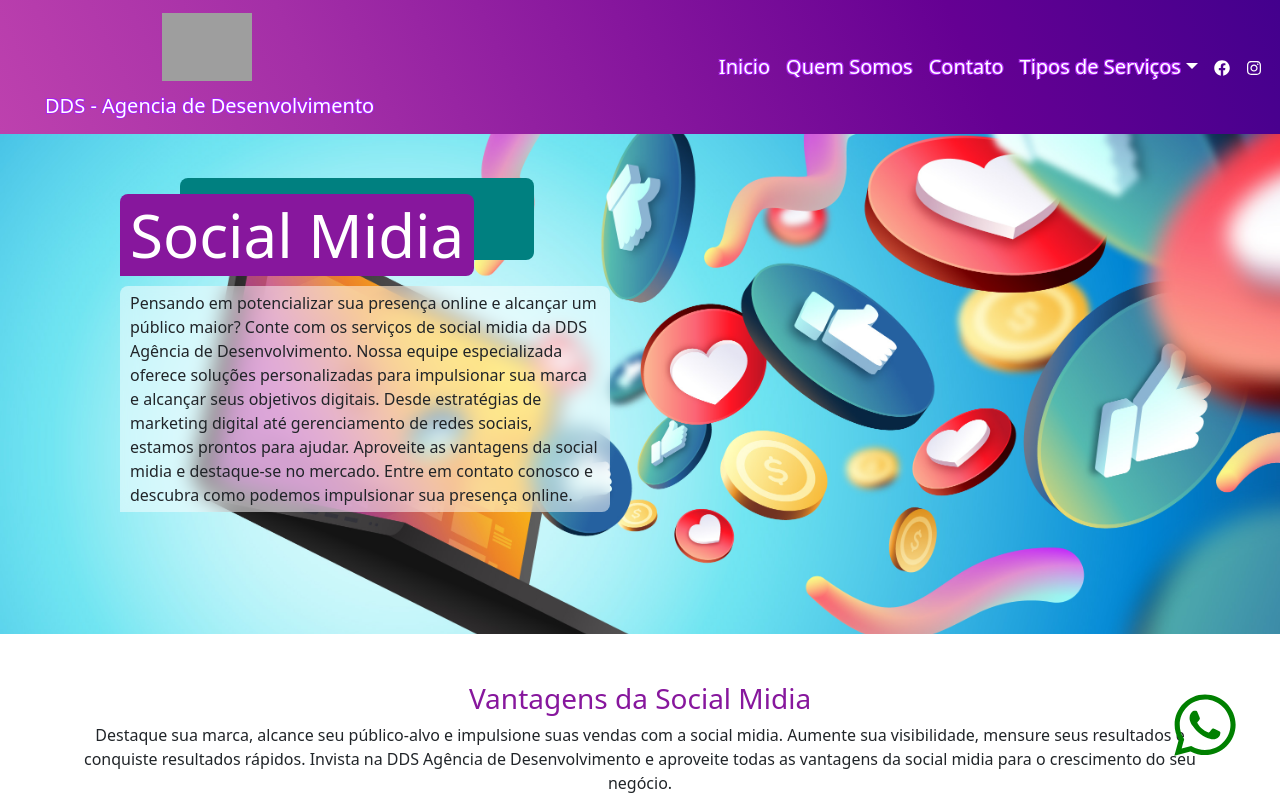
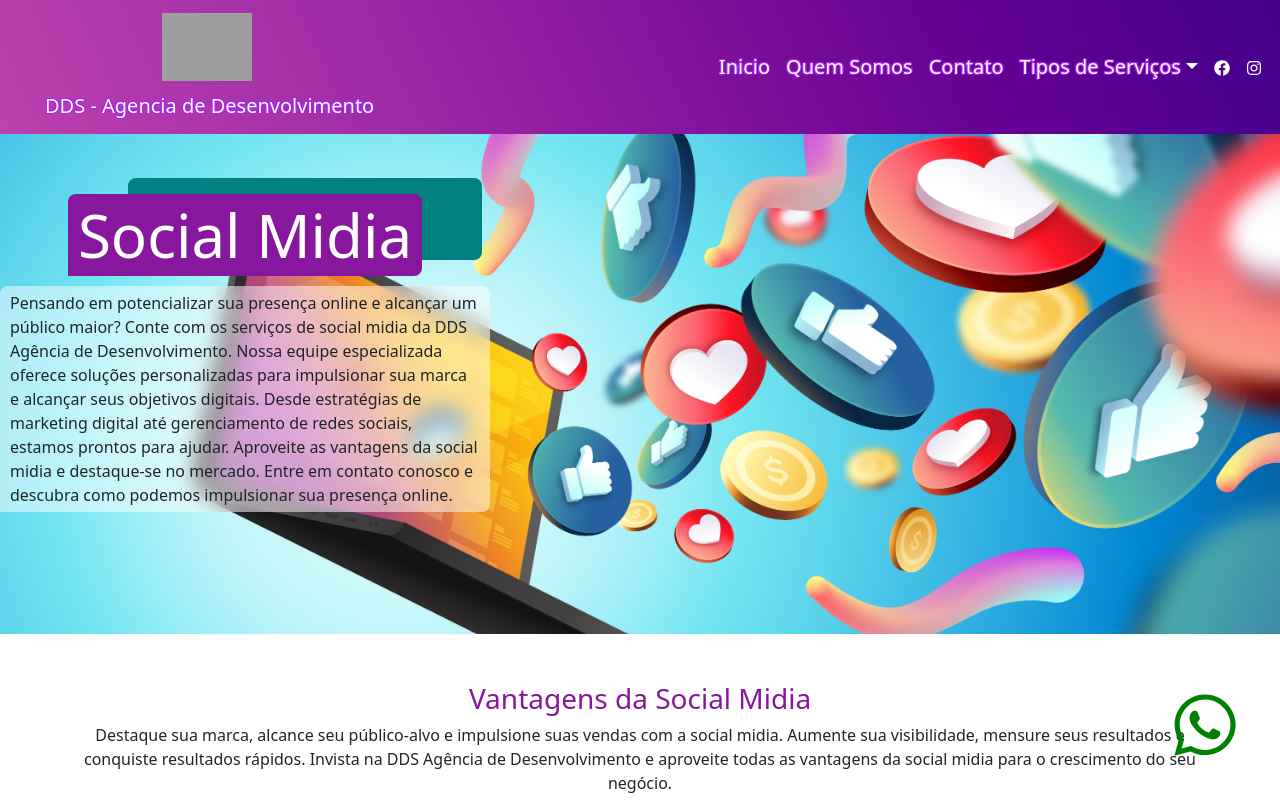
Before and after one commit to diegogaldino-dev/agenciadds, a React (Create React App) app: page /social-midia in a window 1280 px wide. Shown: the top 800 px of the page. Built offline with nearby package versions, Linux system fonts and the light colour scheme; grey boxes are pictures that could not be loaded.

Commit message:
adjusting responsiveness

```diff
--- a/src/components/pages/SocialMedia.jsx
+++ b/src/components/pages/SocialMedia.jsx
@@ -1,5 +1,5 @@
 import React from "react";
-import { Image, Title, Text, TextImportancia, BackImagemMidia,TextBackground,ParagrafoDoTextBackground, DivTextCreater } from "./style";
+import { Image, TitleMark, Text, TextImportancia, BackImagemMidia,TextBackground,ParagrafoDoTextBackground, DivTextCreater } from "./style";
 import { FaChevronRight } from "react-icons/fa";
 import { AiFillFileText } from 'react-icons/ai';
 import { BsCodeSlash } from 'react-icons/bs';
@@ -19,10 +19,10 @@ const Social_Media = () => {
         <div className="position-absolute top-0 start-0">
           <container>
             <div
-              className="d-flex flex-column align-items-start"
-              style={{ marginLeft: "120px" }}
+              className="d-flex flex-column align-items-start align-items-md-center ml-2 ml-md-4"
+
             >
-              <Title>Social Midia</Title>
+              <TitleMark>Social Midia</TitleMark>
               <Text className="text-left custom-text">
                 Pensando em potencializar sua presença online e alcançar um
                 público maior? Conte com os serviços de social midia da DDS
@@ -53,11 +53,11 @@ const Social_Media = () => {
       </TextImportancia>
 
       <BackImagemMidia>
-      <div className="container pb-5">
+        <div className="container pb-5">
           <div className="row">
             <div className="col-md-6" style={{ marginTop: "220px" }}>
               <TextBackground className="shadow-lg">
-              Como funciona o Processo
+                Como funciona o Processo
               </TextBackground>
               <ParagrafoDoTextBackground className="shadow-lg">
                 Quando se fala em criação de sites profissionais, planejamento
@@ -99,7 +99,6 @@ const Social_Media = () => {
             </DivTextCreater>
           </div>
         </div>
-
       </BackImagemMidia>
     </>
   );
--- a/src/components/pages/style.jsx
+++ b/src/components/pages/style.jsx
@@ -220,8 +220,11 @@ export const LinkWithoutUnderline = styled.a`
 
 export const ParagrafoDoTextcolorContato = styled.p`
   margin-top: 50px;
-  font-size: 22px;
+  font-size: 20px;
 
+  @media (max-width: 768px) {
+    font-size: 14px;
+  }
 `
 
 export const TitleContato = styled.h2`
```
